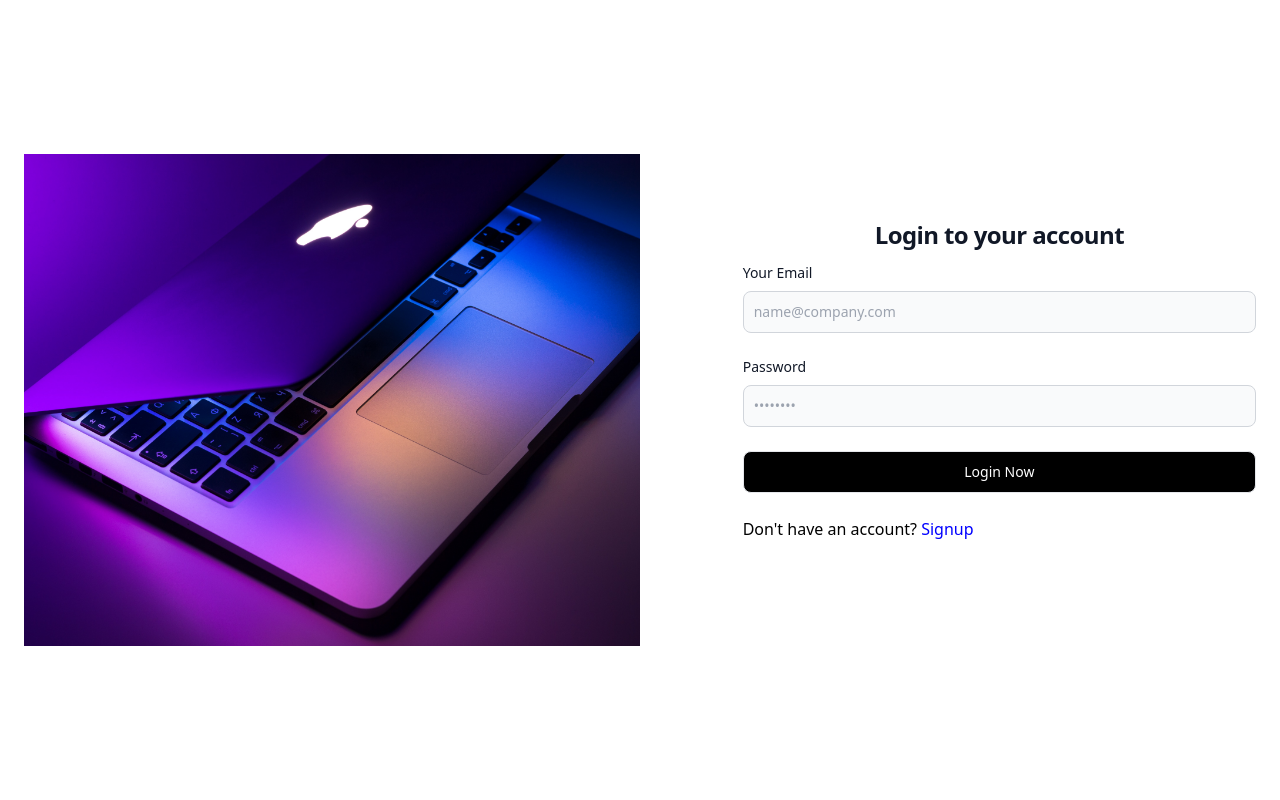
After one commit to Samee2004/Kadam-Tv-Cable-Service, a PHP site: page /Login.php in a window 1280 px wide. The commit adds this page. Run offline with PHP 8.4, Linux system fonts and the light colour scheme; some libraries are stand-ins or nearby versions.

Commit message:
login validation

```diff
--- /dev/null
+++ b/Main/LoginRegister/Login.php
@@ -0,0 +1,80 @@
+<!DOCTYPE html>
+<html lang="en">
+<head>
+    <meta charset="UTF-8">
+    <meta name="viewport" content="width=device-width, initial-scale=1.0">
+    <script src="https://code.jquery.com/jquery-3.6.4.min.js"></script>
+    <script src="https://cdn.tailwindcss.com"></script>
+    <title>Login</title>
+
+</head>
+<body>
+<section class="h-screen">
+  <div class="container h-full px-6 py-24">
+    <div
+      class="g-6 flex h-full flex-wrap items-center justify-center lg:justify-between">
+      <!-- Left column container with background-->
+      <div class="mb-12 md:mb-0 md:w-8/12 lg:w-6/12">
+        <img src="bg.jpg" alt="Phone image" />
+      </div>
+
+      <!-- Right column container with form -->
+      <div class="md:w-8/12 lg:ml-6 lg:w-5/12">
+      <h1 class="text-xl font-bold leading-tight tracking-tight text-gray-900 md:text-2xl dark:text-white text-center mb-3">
+                  Login to your account
+              </h1>
+        <form id="loginForm" class="space-y-4 md:space-y-6 mb-10">
+
+                <!-- Email input -->
+                <div class="w-full">
+                      <label for="email" class="block mb-2 text-sm font-medium text-gray-900 dark:text-white">Your Email</label>
+                      <input type="email" name="email" id="email" class="bg-gray-50 border border-gray-300 text-gray-900 sm:text-sm rounded-lg focus:ring-primary-600 focus:border-primary-600 block w-full p-2.5 dark:bg-gray-700 dark:border-gray-600 dark:placeholder-gray-400 dark:text-white dark:focus:ring-blue-500 dark:focus:border-blue-500" placeholder="name@company.com" required="">
+                      <span id="emailError" class="text-red-500"></span>
+                </div>
+
+                <!-- Password input -->
+                <div>
+                      <label for="password" class="block mb-2 text-sm font-medium text-gray-900 dark:text-white">Password</label>
+                      <input type="password" name="password" id="password" placeholder="••••••••" class="bg-gray-50 border border-gray-300 text-gray-900 sm:text-sm rounded-lg focus:ring-primary-600 focus:border-primary-600 block w-full p-2.5 dark:bg-gray-700 dark:border-gray-600 dark:placeholder-gray-400 dark:text-white dark:focus:ring-blue-500 dark:focus:border-blue-500" required="">
+                      <span id="passwordError" class="text-red-500"></span>
+                </div>
+
+
+          <!-- Submit button -->
+          <button type="submit" class="w-full border text-white hover:bg-primary-700 focus:ring-4 focus:outline-none focus:ring-primary-300 font-medium rounded-lg text-sm px-5 py-2.5 text-center dark:bg-primary-600 dark:hover:bg-primary-700 dark:focus:ring-primary-800" style="background-color: black;">Login Now</button>
+          <div class="login_signup">Don't have an account? <a href="register.php" id="signup" style="color: blue;">Signup</a></div>
+
+        </form>
+      </div>
+    </div>
+  </div>
+</section>
+
+<script>
+  $(document).ready(function(){
+    $("#loginForm").submit(function(e){
+      var email = $("#email").val();
+      var password = $("#password").val();
+      var emailRegex = /^[a-zA-Z0-9._-]+@[a-zA-Z0-9.-]+\.[a-zA-Z]{2,6}$/;
+
+      // Reset errors
+      $("#emailError").text("");
+      $("#passwordError").text("");
+
+      // Validate email
+      if (!emailRegex.test(email)) {
+        $("#emailError").text("Invalid email address");
+        e.preventDefault(); // Prevent form submission
+      }
+
+      // Validate password (you can add more conditions)
+      if (password.length < 8) {
+        $("#passwordError").text("Password must be at least 8 characters");
+        e.preventDefault(); // Prevent form submission
+      }
+    });
+  });
+</script>
+
+</body>
+</html>
--- a/Main/LoginRegister/register.php
+++ b/Main/LoginRegister/register.php
@@ -74,7 +74,7 @@
 
           <!-- Submit button -->
           <button type="submit" class="w-full border text-black hover:bg-primary-700 focus:ring-4 focus:outline-none focus:ring-primary-300 font-medium rounded-lg text-sm px-5 py-2.5 text-center dark:bg-primary-600 dark:hover:bg-primary-700 dark:focus:ring-primary-800">Submit</button>
-
+          <div class="login_signup">Already have an account? <a href="Login.php" id="login" style="color: blue;">Login</a></div>
 
 
         </form>
```
